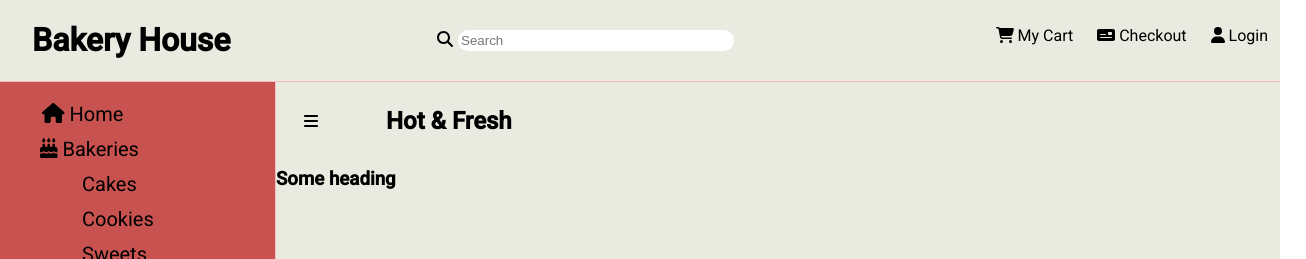
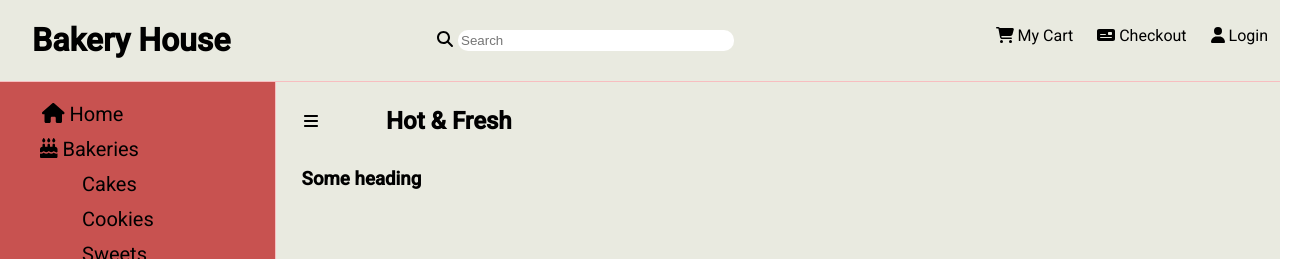
Before and after one commit to shagat/bakery-ecom, an Angular app in the folder bakery/: page /home/1 in a window 1280 px wide. Shown: the top 259 px of the page, 1306 px wide, since content can reach past the window. Built offline with nearby package versions, Linux system fonts and the light colour scheme.

Commit message:
small styling added

```diff
--- a/bakery/src/app/items/item-details/item-details.component.scss
+++ b/bakery/src/app/items/item-details/item-details.component.scss
@@ -0,0 +1,5 @@
+.container{
+    display: flex;
+    position: relative;
+    left: 1.6rem;
+}
```
